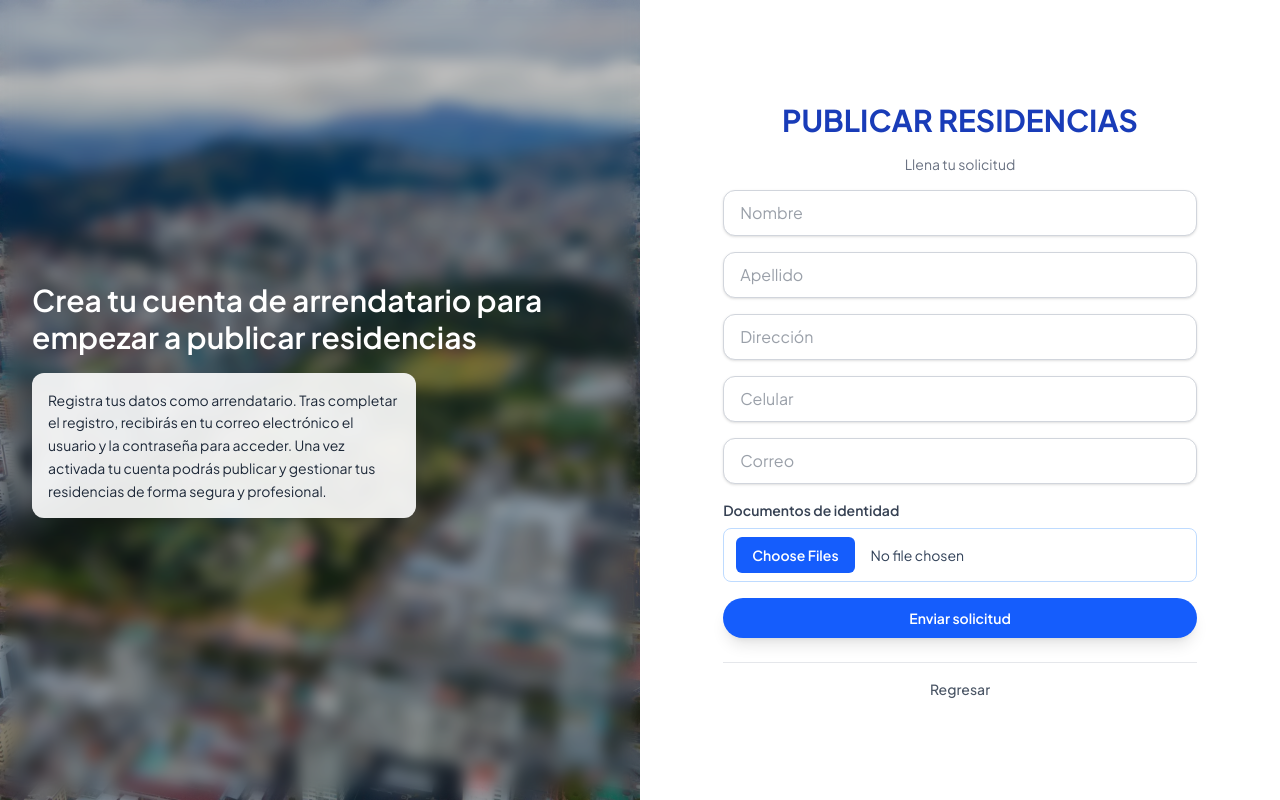
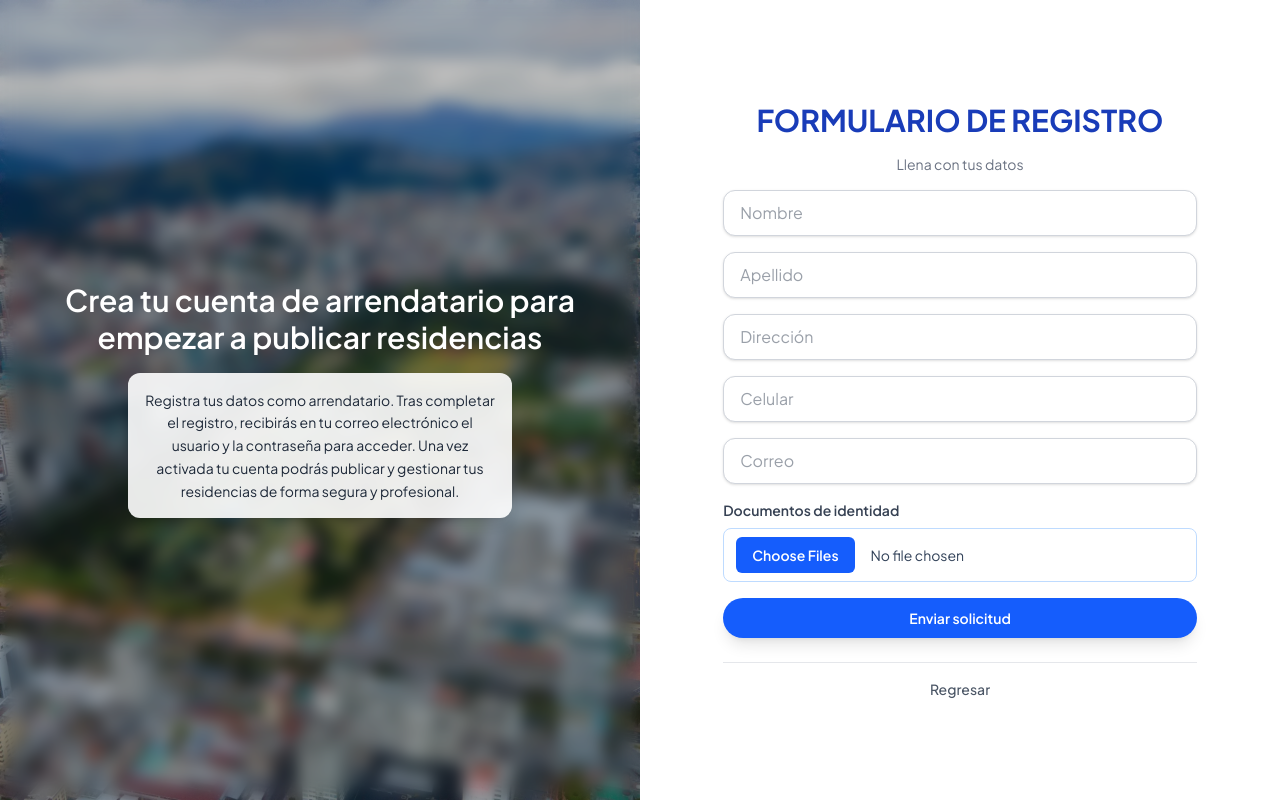
Before and after one commit to PeerJack22/panaroom, a React (Vite) app: page /publicar-residencias in a window 1280 px wide. Built offline with nearby package versions, Linux system fonts and the light colour scheme.

Commit message:
Estilos : Formulario de arrendatario

```diff
--- a/src/pages/PublicarResidencias.jsx
+++ b/src/pages/PublicarResidencias.jsx
@@ -120,12 +120,12 @@ export const PublicarResidencias = () => {
                 />
 
                 {/* Overlay difuminado con título y tarjeta informativa */}
-                <div className="absolute inset-0 bg-black/25 backdrop-blur-sm flex flex-col justify-center items-start p-8">
-                    <h2 className="text-2xl md:text-3xl font-semibold text-white leading-tight mb-4">
+                <div className="absolute inset-0 bg-black/25 backdrop-blur-sm flex flex-col justify-center items-center p-8 text-center">
+                    <h2 className="text-2xl md:text-3xl font-semibold text-white leading-tight mb-4 max-w-lg">
                         Crea tu cuenta de arrendatario para empezar a publicar residencias
                     </h2>
 
-                    <div className="bg-white/90 rounded-xl p-4 max-w-sm shadow-lg">
+                    <div className="bg-white/90 rounded-xl p-4 max-w-sm shadow-lg mx-auto">
                         <p className="text-sm text-gray-800 leading-relaxed">
                             Registra tus datos como arrendatario. Tras completar el registro, recibirás en tu correo electrónico el usuario y la contraseña para acceder. Una vez activada tu cuenta podrás publicar y gestionar tus residencias de forma segura y profesional.
                         </p>
@@ -137,9 +137,9 @@ export const PublicarResidencias = () => {
             <div className="w-full sm:w-1/2 h-screen bg-white flex justify-center items-center px-6">
                 <div className="md:w-4/5 sm:w-full">
                     <h1 className="text-3xl font-bold mb-2 text-center uppercase text-blue-800">
-                        Publicar residencias
+                        Formulario de registro
                     </h1>
-                    <small className="text-gray-500 block my-4 text-sm text-center">Llena tu solicitud</small>
+                    <small className="text-gray-500 block my-4 text-sm text-center">Llena con tus datos</small>
 
                     <form onSubmit={enviarSolicitudArrendatario}>
                         <div className="mb-4">
```
